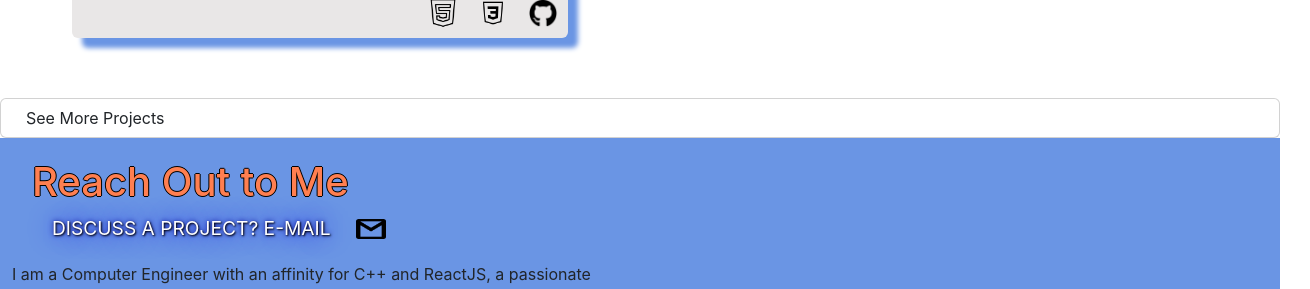
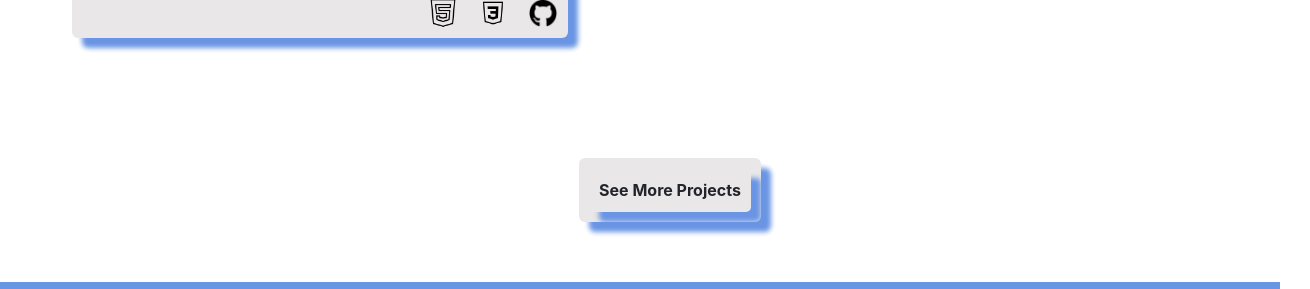
Before and after one commit to shAizi-Dev/portfolio, a React (Create React App) app: page / in a window 1280 px wide. Shown: the part 3320-3609 px from the top of the page, 1310 px wide, since content can reach past the window. Built offline with nearby package versions, Linux system fonts and the light colour scheme.

Commit message:
inline style

```diff
--- a/src/Pages/Projects.js
+++ b/src/Pages/Projects.js
@@ -123,11 +123,11 @@ function Projects() {
         </div>
         {/* second row */}
         <div className='row'>
-            {/* <div className='project'> */}
+            <div className='project' style={{display: 'flex', justifyContent:'center'}}>
                 <div className='card'>
                     <a href='https://shaizidev.netlify.app/'><button className='btn'>See More Projects</button> </a>
                 </div>
-            {/* </div> */}
+            </div>
         </div>
       </div>
     </div>
```
